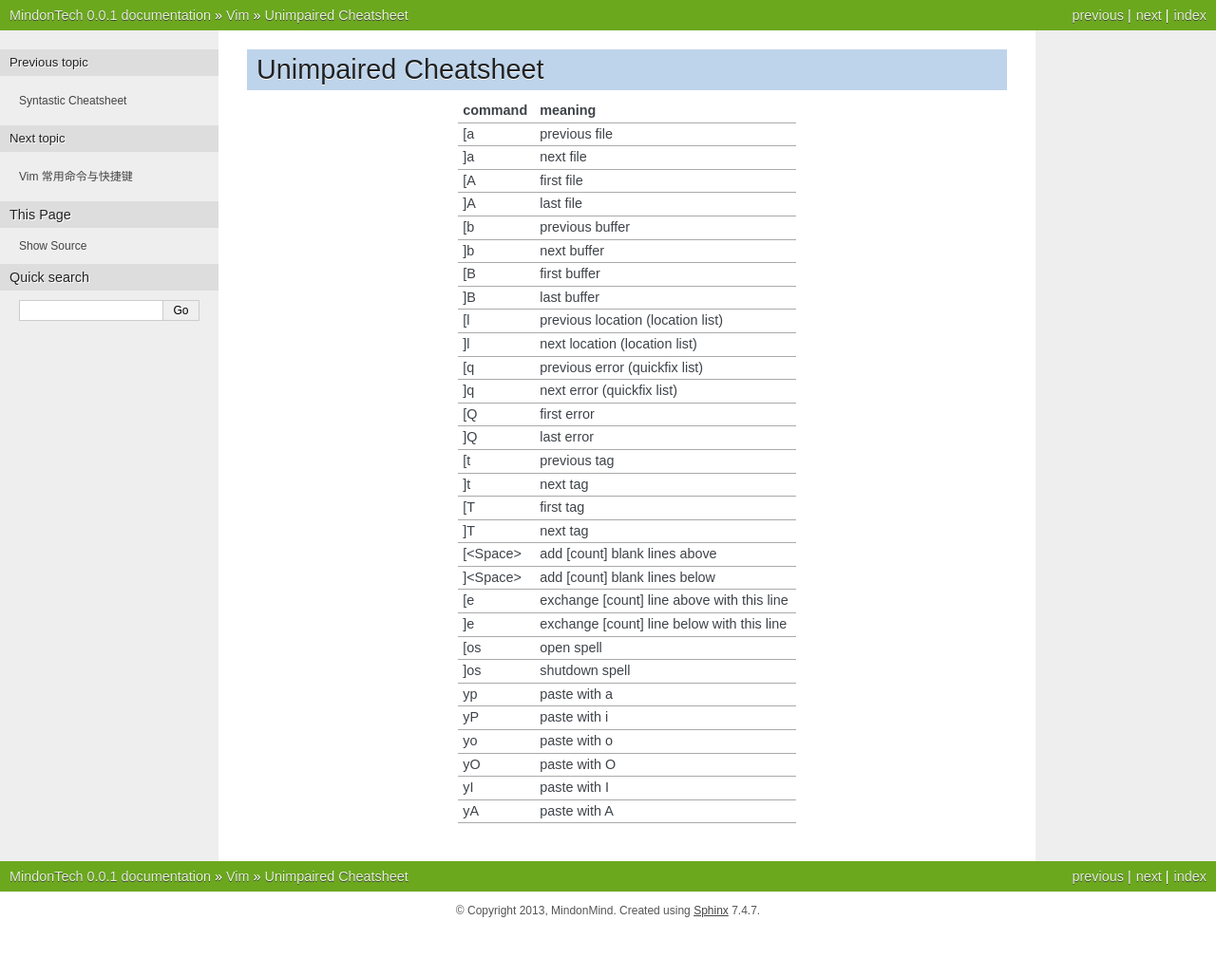
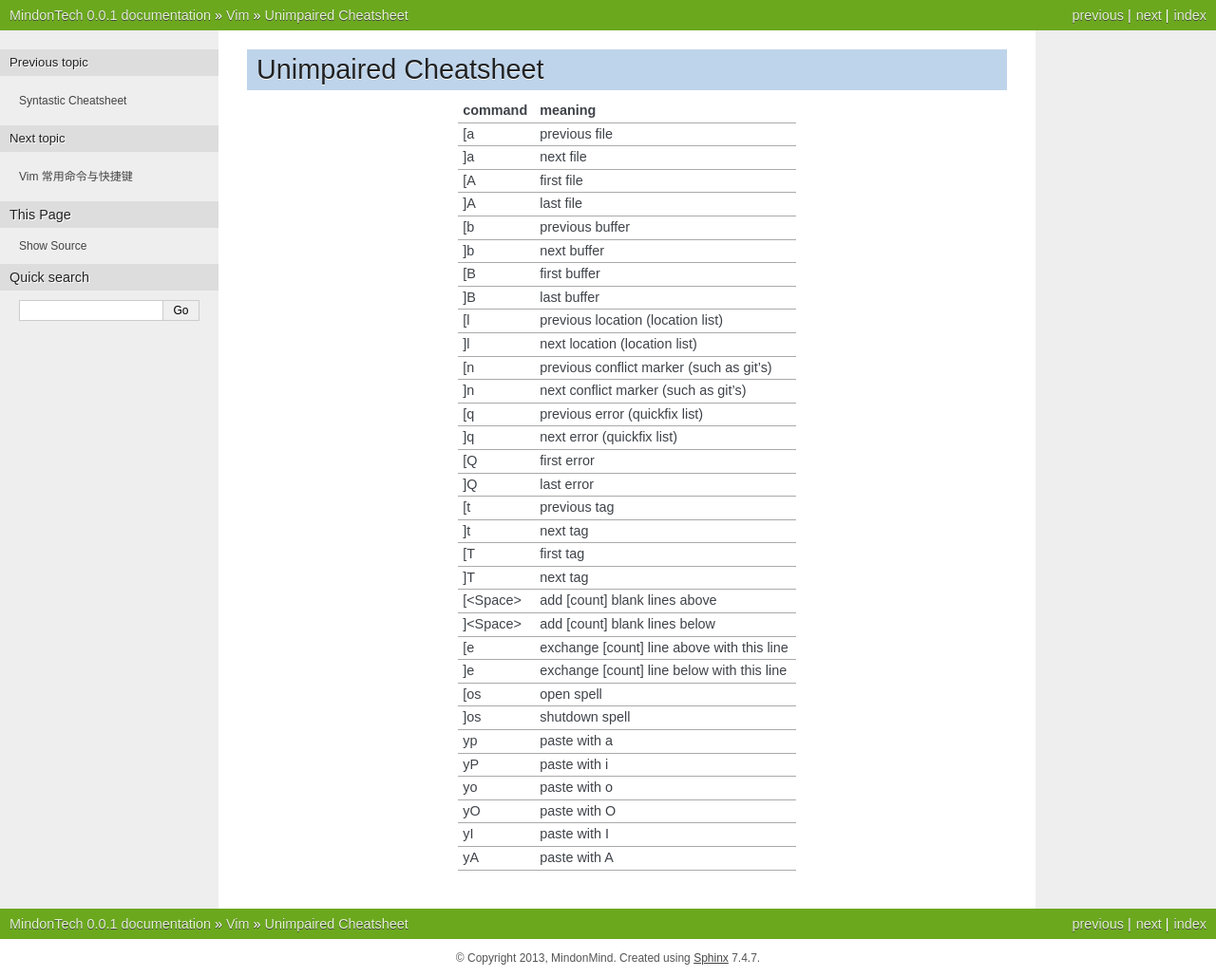
Before and after one commit to mindonmind/notes, a Sphinx documentation site: the page built from source/vim/unimpaired.rst, in a window 1280 px wide. Shown: the whole page at 95% size. Built offline with Sphinx 7.4.7, drawn with Linux system fonts in a browser that asks for light colours; formulas are drawn with MathJax 3; pages that are not in the unit, such as notebooks, are missing from menus; before the commit the page ends 979 px from its top, so only the background shows below that.

Commit message:
mention unimpaired's conflict marker navigation

```diff
--- a/source/vim/unimpaired.rst
+++ b/source/vim/unimpaired.rst
@@ -23,6 +23,10 @@ Unimpaired Cheatsheet
 | [l       | previous location (location list)          |
 +----------+--------------------------------------------+
 | ]l       | next location (location list)              |
++----------+--------------------------------------------+
+| [n       | previous conflict marker (such as git's)   |
++----------+--------------------------------------------+
+| ]n       | next conflict marker (such as git's)       |
 +----------+--------------------------------------------+
 | [q       | previous error (quickfix list)             |
 +----------+--------------------------------------------+
```
